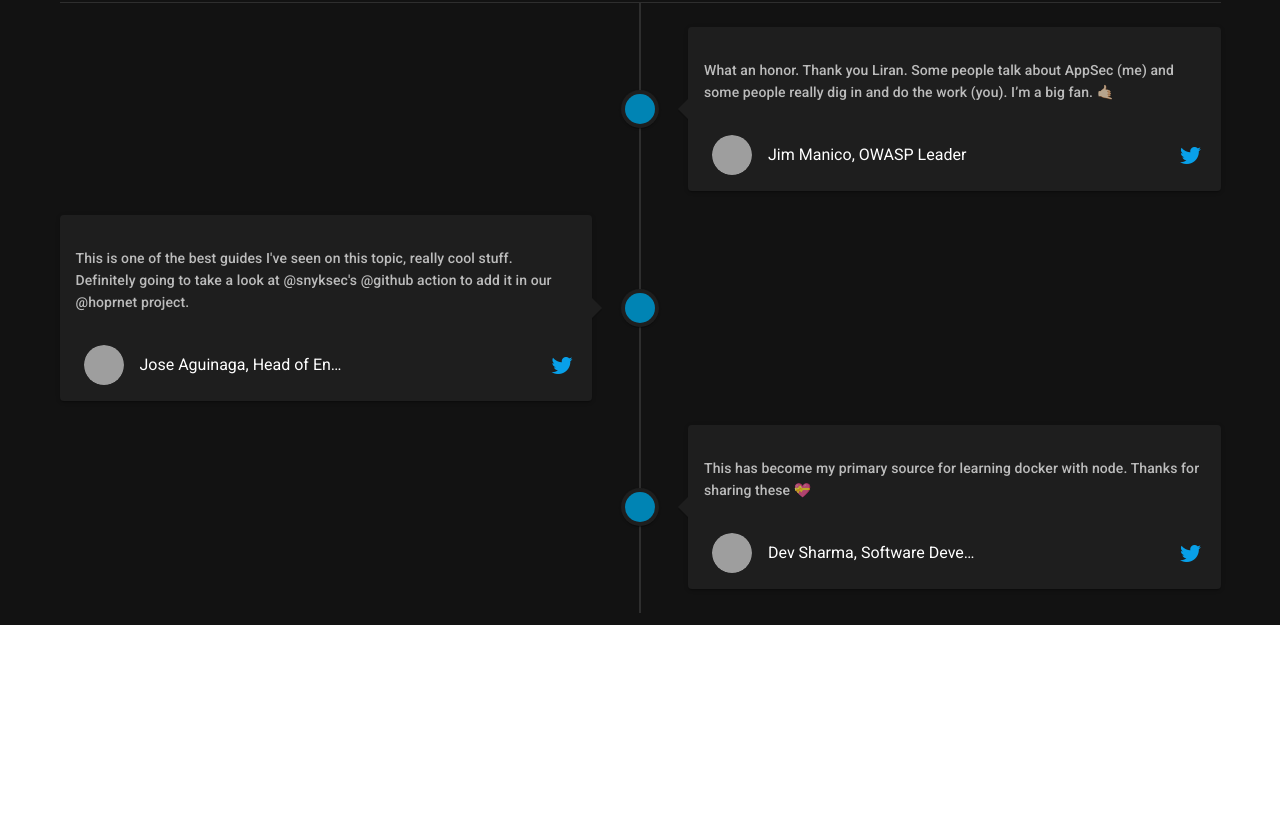
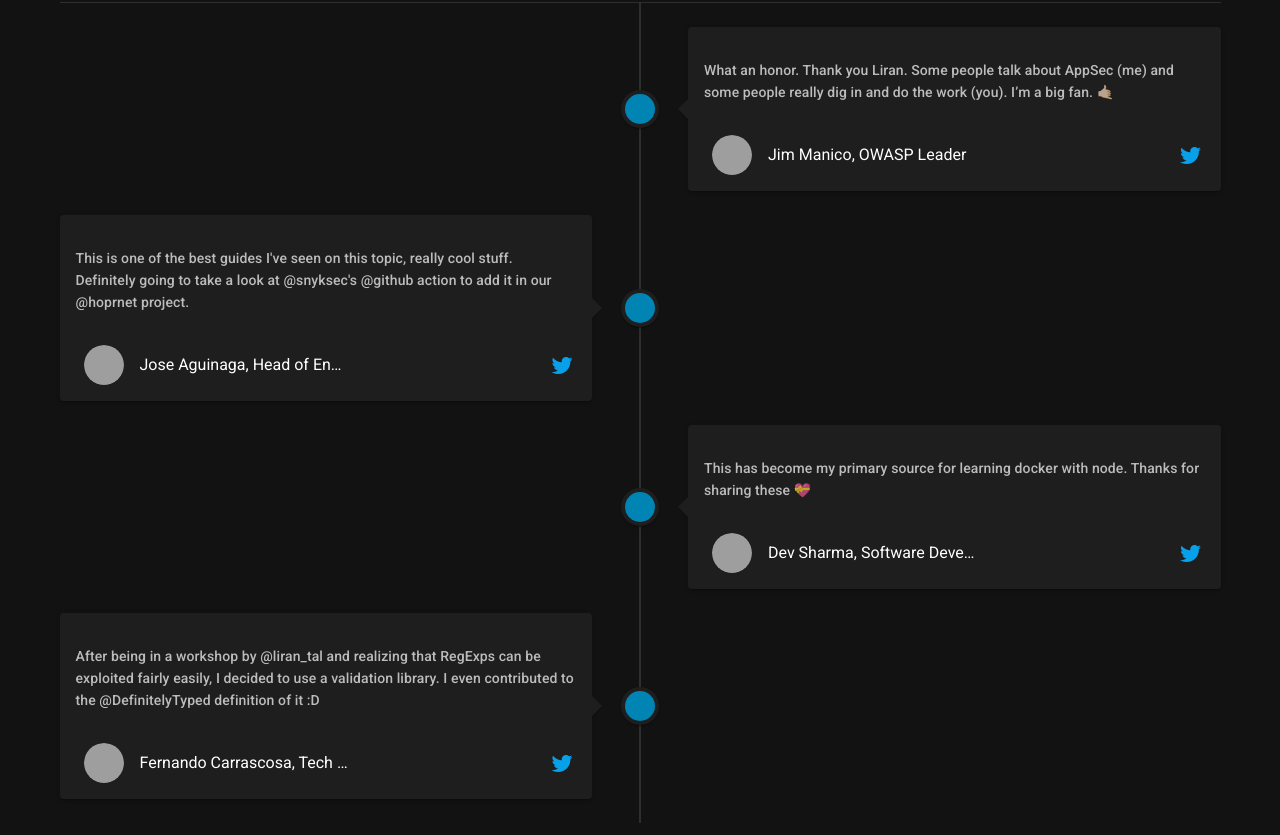
Before and after one commit to lirantal/lirantaldotcom-old, a Nuxt app: page /recognitions in a window 1280 px wide. Shown: the part 502-1337 px from the top of the page. Before the commit the page ends 1127 px from the top, so only its background shows below. Built offline with nearby package versions, Linux system fonts and the light colour scheme; grey boxes are pictures that could not be loaded.

Commit message:
Update recognitions.vue

```diff
--- a/pages/recognitions.vue
+++ b/pages/recognitions.vue
@@ -123,6 +123,18 @@ export default {
             'https://pbs.twimg.com/profile_images/1373856007009411075/Dbfd_Bne_400x400.jpg',
           testimonial: `This has become my primary source for learning docker with node. Thanks for sharing these 💝`,
         },
+        {
+          type: 'web-security-activism',
+          medium: 'twitter',
+          href: 'https://twitter.com/fcarrascosa_dev/status/1543694130940870659',
+          name: 'Fernando Carrascosa',
+          title: 'Tech Lead',
+          contact: 'https://twitter.com/fcarrascosa_dev',
+          medium_username: 'fcarrascosa_dev',
+          profile_image:
+            'https://pbs.twimg.com/profile_images/1512047671552450565/fQvrbswJ_400x400.jpg',
+          testimonial: `After being in a workshop by @liran_tal and realizing that RegExps can be exploited fairly easily, I decided to use a validation library. I even contributed to the @DefinitelyTyped definition of it :D`,
+        },
       ],
     }
   },
```
